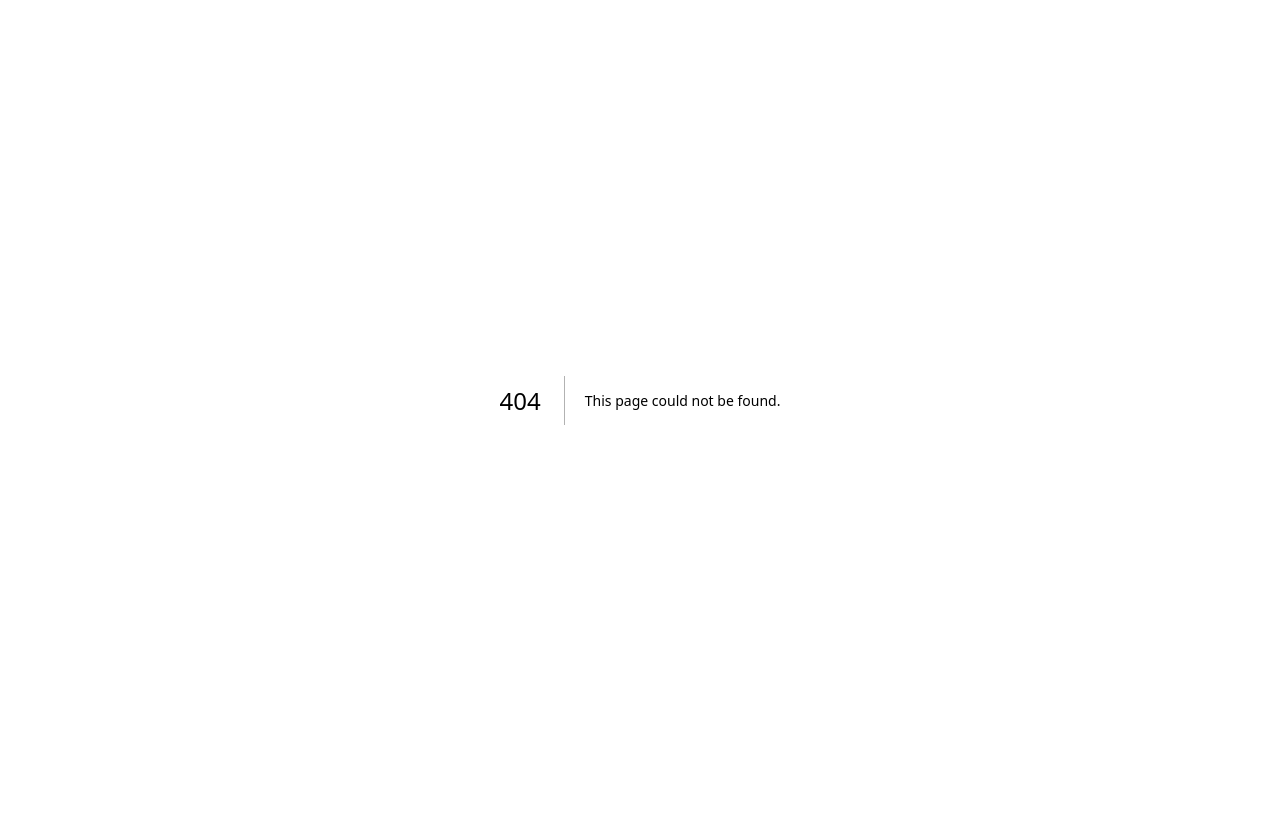
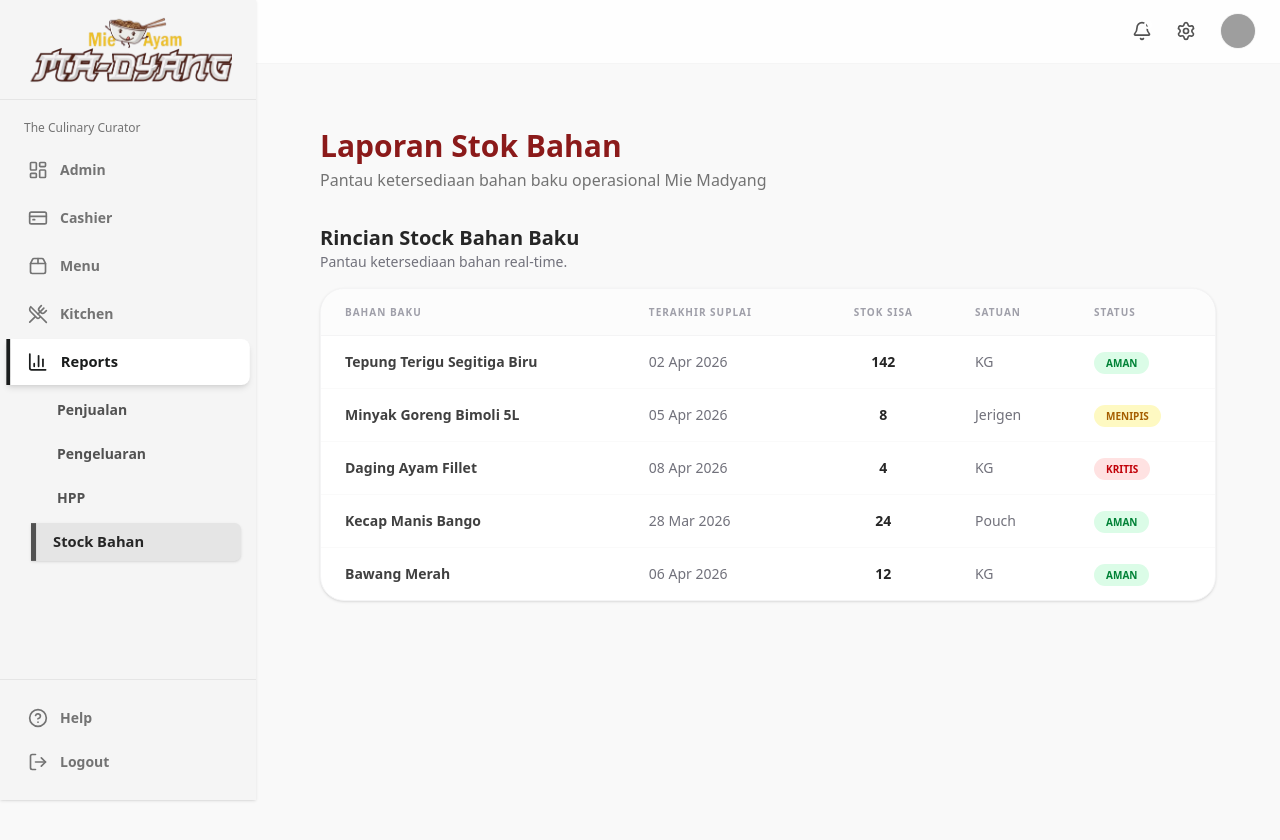
Before and after one commit to kaka166/PT3_Mie_Madyang, a Next.js app in the folder frontend/: page /reports/stock-bahan in a window 1280 px wide. Before the commit this address had no page. Shown: the top 840 px of the page. Before the commit the page ends 800 px from the top, so only its background shows below. Built offline with nearby package versions, Linux system fonts and the light colour scheme; grey boxes are pictures that could not be loaded.

Commit message:
nambahin bagian stock baham dan penjualan, terus nge fix reports

```diff
--- a/frontend/app/(dashboard)/reports/page.tsx
+++ b/frontend/app/(dashboard)/reports/page.tsx
@@ -26,24 +26,12 @@ const transactions = [
 
 export default function ReportsPage() {
   return (
-    <div>
+    // [KOMENTAR] DITAMBAHKAN bg-neutral-100 dan p-8 AGAR JARAK TEPI KONSISTEN DENGAN HALAMAN LAIN
+    <div className="min-h-screen bg-neutral-0 p-1 font-sans">
       <div className="max-w-7xl mx-auto space-y-8">
 
         {/* --- Title --- */}
         <h1 className="text-4xl font-bold text-[#424242]">Reports</h1>
-
-        {/* --- Tab Navigation --- */}
-        <div className="flex gap-3">
-          <button className="px-6 py-2 rounded-lg bg-white border border-red-200 text-gray-800 font-medium shadow-sm">
-            Keuangan
-          </button>
-          <button className="px-6 py-2 rounded-lg bg-[#FF4C4C] text-white font-medium shadow-md">
-            Penjualan
-          </button>
-          <button className="px-6 py-2 rounded-lg bg-[#FF4C4C] text-white font-medium shadow-md">
-            Kas
-          </button>
-        </div>
 
         {/* --- Summary Cards --- */}
         <div className="grid grid-cols-1 md:grid-cols-3 gap-6">
@@ -68,7 +56,6 @@ export default function ReportsPage() {
               Lihat Laporan Lengkap
             </button>
           </div>
-
           <div className="overflow-x-auto">
             <table className="w-full text-left border-collapse">
               <thead>
--- /dev/null
+++ b/frontend/app/(dashboard)/reports/stock-bahan/page.tsx
@@ -0,0 +1,116 @@
+"use client";
+
+import React from "react";
+import { MoreHorizontal, ChevronRight } from "lucide-react";
+
+// --- DUMMY DATA ---
+const stockData = [
+  {
+    nama: "Tepung Terigu Segitiga Biru",
+    terakhirSuplai: "02 Apr 2026",
+    sisa: 142,
+    satuan: "KG",
+    status: "Aman",
+    statusColor: "bg-green-100 text-green-700",
+  },
+  {
+    nama: "Minyak Goreng Bimoli 5L",
+    terakhirSuplai: "05 Apr 2026",
+    sisa: 8,
+    satuan: "Jerigen",
+    status: "Menipis",
+    statusColor: "bg-yellow-100 text-yellow-700",
+  },
+  {
+    nama: "Daging Ayam Fillet",
+    terakhirSuplai: "08 Apr 2026",
+    sisa: 4,
+    satuan: "KG",
+    status: "Kritis",
+    statusColor: "bg-red-100 text-red-700",
+  },
+  {
+    nama: "Kecap Manis Bango",
+    terakhirSuplai: "28 Mar 2026",
+    sisa: 24,
+    satuan: "Pouch",
+    status: "Aman",
+    statusColor: "bg-green-100 text-green-700",
+  },
+  {
+    nama: "Bawang Merah",
+    terakhirSuplai: "06 Apr 2026",
+    sisa: 12,
+    satuan: "KG",
+    status: "Aman",
+    statusColor: "bg-green-100 text-green-700",
+  },
+];
+// -------------------
+
+export default function LaporanStockBahan() {
+  return (
+    // [KOMENTAR] DITAMBAHKAN KESELURUHAN CLASS UNTUK PENGATURAN TINGGI, BACKGROUND, DAN PADDING
+    <div className="min-h-screen bg-neutral-0 p-8 font-sans">
+
+      {/* Header Utama (Sama seperti Laporan Pemasukan) */}
+      <div className="mb-8">
+        <h1 className="text-3xl font-bold text-[#8B1A1A] mb-1">Laporan Stok Bahan</h1>
+        <p className="text-neutral-500">Pantau ketersediaan bahan baku operasional Mie Madyang</p>
+      </div>
+
+      {/* Bagian Tabel Stock Inventory */}
+      <div className="mt-4">
+        <div className="flex justify-between items-end mb-4">
+          <div>
+            <h2 className="text-xl font-bold text-neutral-800">
+              Rincian Stock Bahan Baku
+            </h2>
+            <p className="text-sm text-zinc-500">
+              Pantau ketersediaan bahan real-time.
+            </p>
+          </div>
+        </div>
+
+        {/* Wrapper Tabel */}
+        <div className="bg-white rounded-3xl shadow-sm border border-zinc-100 overflow-hidden">
+          <div className="overflow-x-auto">
+            <table className="w-full text-sm min-w-[800px]">
+              <thead className="bg-zinc-50/50 text-[10px] uppercase font-bold text-zinc-400 tracking-widest border-b border-zinc-100">
+                <tr>
+                  <th className="px-6 py-4 text-left">Bahan Baku</th>
+                  <th className="px-6 py-4 text-left">Terakhir Suplai</th>
+                  <th className="px-6 py-4 text-center">Stok Sisa</th>
+                  <th className="px-6 py-4 text-left">Satuan</th>
+                  <th className="px-6 py-4 text-left">Status</th>
+                </tr>
+              </thead>
+              <tbody className="divide-y divide-zinc-50">
+                {stockData.map((item, index) => (
+                  <tr key={index} className="hover:bg-zinc-50/80 transition-colors">
+                    <td className="px-6 py-4 font-bold text-neutral-700">
+                      {item.nama}
+                    </td>
+                    <td className="px-6 py-4 text-zinc-500">{item.terakhirSuplai}</td>
+                    <td className="px-6 py-4 text-center font-black text-neutral-800">
+                      {item.sisa}
+                    </td>
+                    <td className="px-6 py-4 text-zinc-500">{item.satuan}</td>
+                    <td className="px-6 py-4">
+                      <span
+                        className={`px-3 py-1 rounded-full text-[10px] font-bold uppercase ${item.statusColor}`}
+                      >
+                        {item.status}
+                      </span>
+                    </td>
+                  </tr>
+                ))}
+              </tbody>
+            </table>
+          </div>
+        </div>
+      </div>
+
+    </div>
+  );
+}
```
